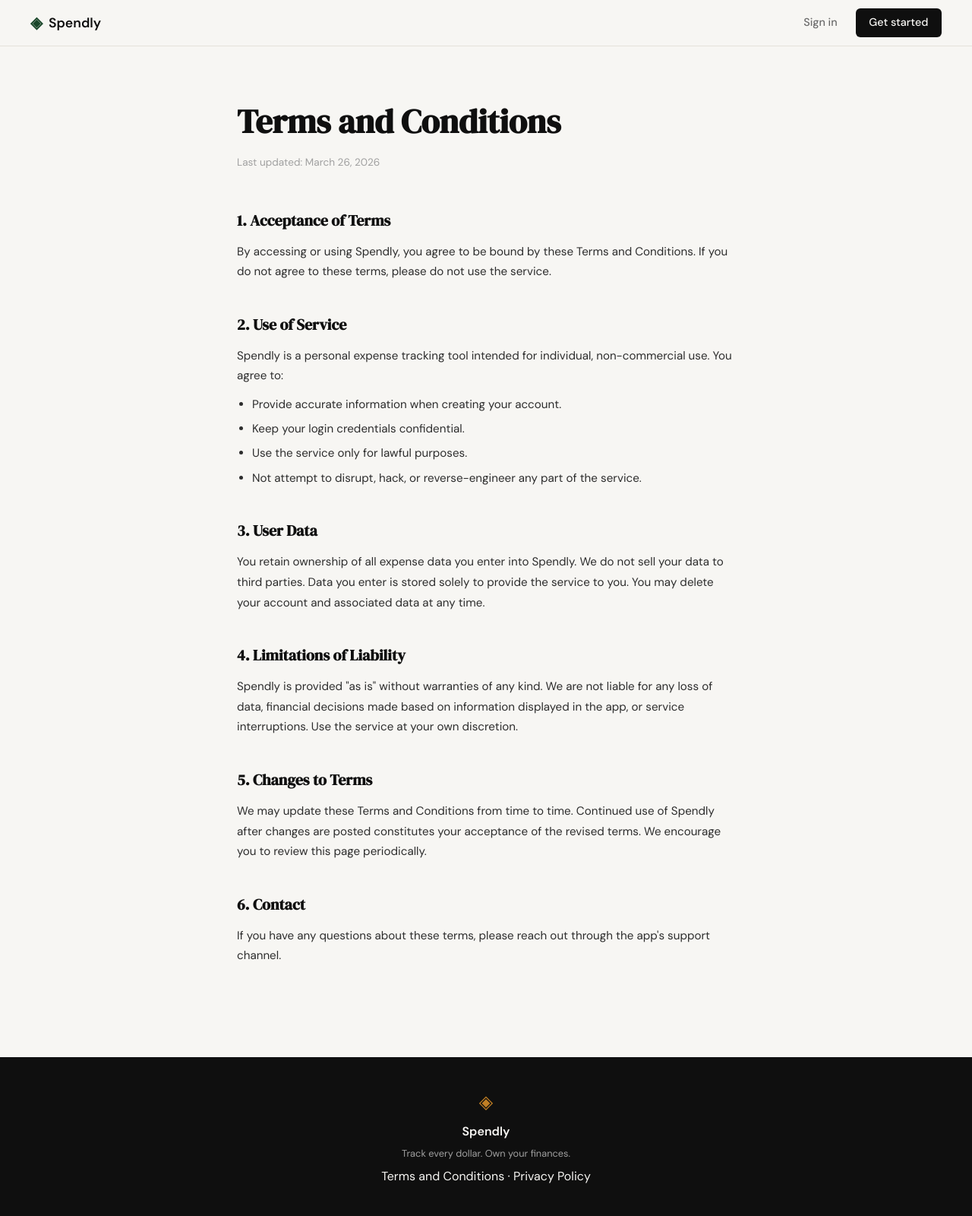
After one commit to vvchop1/spendly, a Flask app: page /terms in a window 1280 px wide. The commit adds this page. Shown: the whole page at 76% size. Run offline with Flask 3, Linux system fonts and the light colour scheme.

```diff
--- a/app.py
+++ b/app.py
@@ -20,6 +20,11 @@ def register():
 @app.route("/login")
 def login():
     return render_template("login.html")
+
+
+@app.route("/terms")
+def terms():
+    return render_template("terms.html")
 
 
 # ------------------------------------------------------------------ #
--- a/static/css/style.css
+++ b/static/css/style.css
@@ -508,6 +508,59 @@ a { color: inherit; text-decoration: none; }
 }
 
 /* ------------------------------------------------------------------ */
+/* Legal / content pages (Terms, Privacy)                             */
+/* ------------------------------------------------------------------ */
+
+.content-page {
+    max-width: 720px;
+    margin: 0 auto;
+    padding: 4rem 2rem 5rem;
+}
+
+.content-page h1 {
+    font-family: var(--font-display);
+    font-size: clamp(2rem, 4vw, 2.75rem);
+    color: var(--ink);
+    margin-bottom: 0.4rem;
+}
+
+.content-page .last-updated {
+    font-size: 0.85rem;
+    color: var(--ink-faint);
+    margin-bottom: 3rem;
+}
+
+.content-page section {
+    margin-bottom: 2.5rem;
+}
+
+.content-page h2 {
+    font-family: var(--font-display);
+    font-size: 1.25rem;
+    color: var(--ink);
+    margin-bottom: 0.75rem;
+}
+
+.content-page p {
+    font-size: 0.95rem;
+    color: var(--ink-soft);
+    line-height: 1.75;
+}
+
+.content-page ul {
+    margin: 0.75rem 0 0 1.25rem;
+    display: flex;
+    flex-direction: column;
+    gap: 0.4rem;
+}
+
+.content-page ul li {
+    font-size: 0.95rem;
+    color: var(--ink-soft);
+    line-height: 1.7;
+}
+
+/* ------------------------------------------------------------------ */
 /* Responsive                                                          */
 /* ------------------------------------------------------------------ */
 
--- a/templates/base.html
+++ b/templates/base.html
@@ -34,7 +34,7 @@
             <span class="brand-icon">◈</span>
             <span class="footer-name">Spendly</span>
             <p class="footer-copy">Track every dollar. Own your finances.</p>
-            <p><a href="#">Terms and Conditions</a> &middot; <a href="#">Privacy Policy</a></p>
+            <p><a href="{{ url_for('terms') }}">Terms and Conditions</a> &middot; <a href="#">Privacy Policy</a></p>
         </div>
     </footer>
 
--- /dev/null
+++ b/templates/terms.html
@@ -0,0 +1,46 @@
+{% extends "base.html" %}
+
+{% block title %}Terms and Conditions — Spendly{% endblock %}
+
+{% block content %}
+<div class="content-page">
+    <h1>Terms and Conditions</h1>
+    <p class="last-updated">Last updated: March 26, 2026</p>
+
+    <section>
+        <h2>1. Acceptance of Terms</h2>
+        <p>By accessing or using Spendly, you agree to be bound by these Terms and Conditions. If you do not agree to these terms, please do not use the service.</p>
+    </section>
+
+    <section>
+        <h2>2. Use of Service</h2>
+        <p>Spendly is a personal expense tracking tool intended for individual, non-commercial use. You agree to:</p>
+        <ul>
+            <li>Provide accurate information when creating your account.</li>
+            <li>Keep your login credentials confidential.</li>
+            <li>Use the service only for lawful purposes.</li>
+            <li>Not attempt to disrupt, hack, or reverse-engineer any part of the service.</li>
+        </ul>
+    </section>
+
+    <section>
+        <h2>3. User Data</h2>
+        <p>You retain ownership of all expense data you enter into Spendly. We do not sell your data to third parties. Data you enter is stored solely to provide the service to you. You may delete your account and associated data at any time.</p>
+    </section>
+
+    <section>
+        <h2>4. Limitations of Liability</h2>
+        <p>Spendly is provided "as is" without warranties of any kind. We are not liable for any loss of data, financial decisions made based on information displayed in the app, or service interruptions. Use the service at your own discretion.</p>
+    </section>
+
+    <section>
+        <h2>5. Changes to Terms</h2>
+        <p>We may update these Terms and Conditions from time to time. Continued use of Spendly after changes are posted constitutes your acceptance of the revised terms. We encourage you to review this page periodically.</p>
+    </section>
+
+    <section>
+        <h2>6. Contact</h2>
+        <p>If you have any questions about these terms, please reach out through the app's support channel.</p>
+    </section>
+</div>
+{% endblock %}
```
